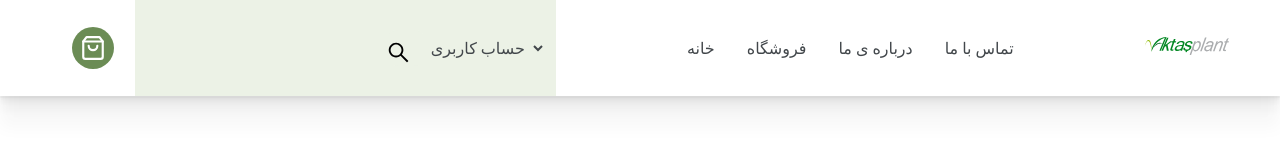
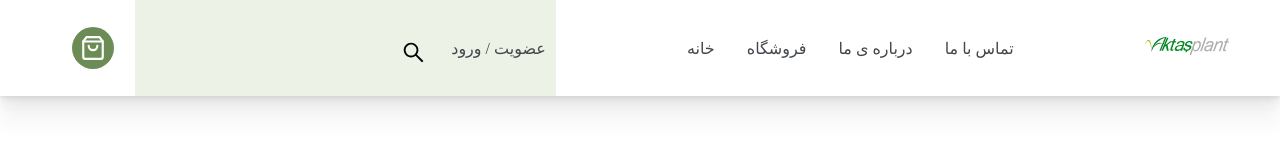
Before and after one commit to hadis-soleymani/cacy, a Next.js app: page /navbar in a window 1280 px wide. Shown: the top 160 px of the page. Built offline with nearby package versions, Linux system fonts and the light colour scheme; a web font is replaced by a local one.

Commit message:
delete select option

```diff
--- a/pages/navbar.js
+++ b/pages/navbar.js
@@ -30,10 +30,9 @@ const Navbar = () => {
           <input type="text" className={styles.input} />
           <AiOutlineSearch size={25} />
         </div>
-        <select>
-           <option>حساب کاربری</option>
-          <option>ورود</option>
-        </select>
+        <p className={styles.account}>
+          <Link href="/authentication/sign_in">عضویت / ورود</Link>
+        </p>
       </nav>
 
       {/* right navbar container */}
--- a/styles/navbar.module.scss
+++ b/styles/navbar.module.scss
@@ -35,25 +35,11 @@
   background-color: $light_green;
   justify-content: flex-end;
 }
-.nav_left select {
-  border: none;
-  outline: none;
-  padding-right: 5px;
-  background-color: transparent;
-  text-align: right;
-  color: white;
+.account {
   @include link_style;
-  option {
-    background-color: white;
-    color: $dark_text;
-    padding: 0 2px;
-    &:hover {
-      background-color: $green;
-      color: white;
-      box-shadow: none;
-    }
+  margin-left:10px;
   }
-}
+
 //search box
 .input {
   direction: rtl;
@@ -114,7 +100,7 @@
     display: flex;
   }
   .nav_right,
-  .nav_left select {
+  .account {
     display: none;
   }
   .input {
```
